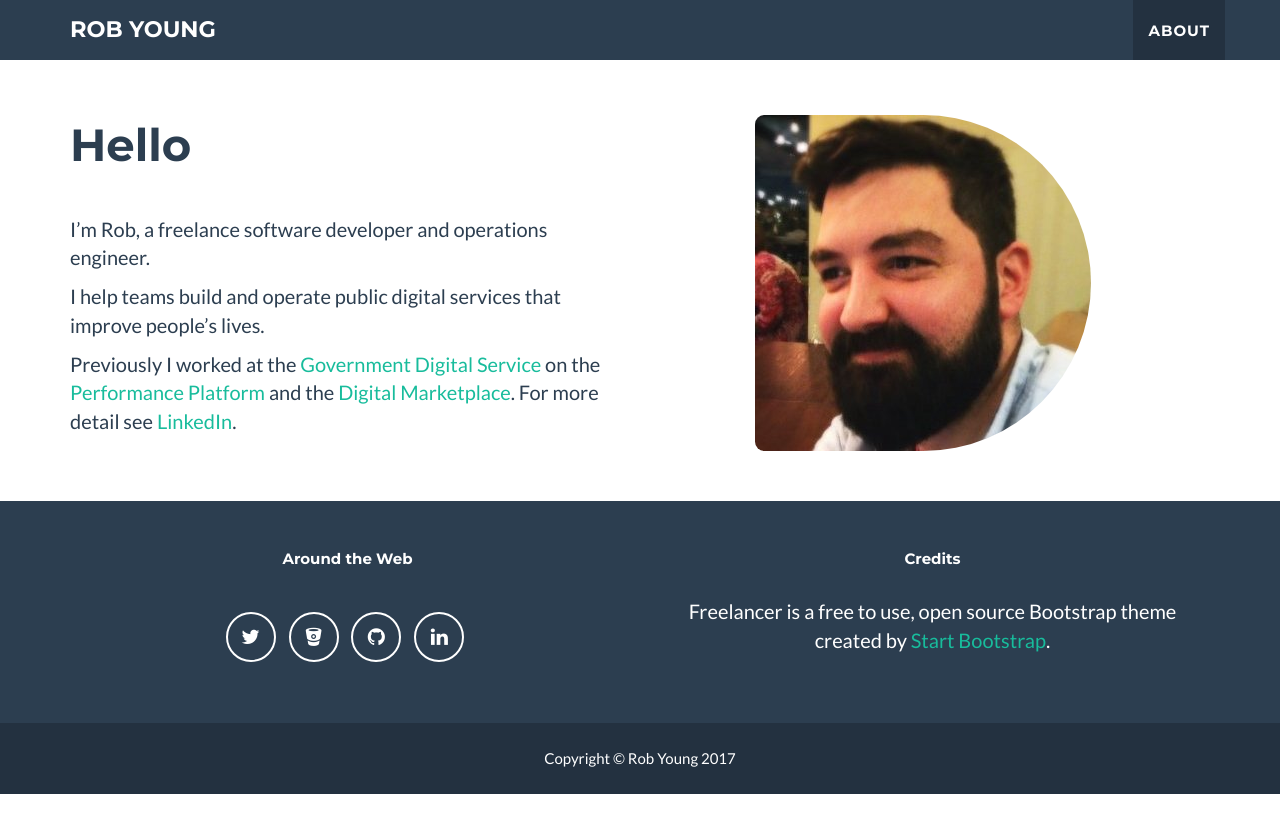
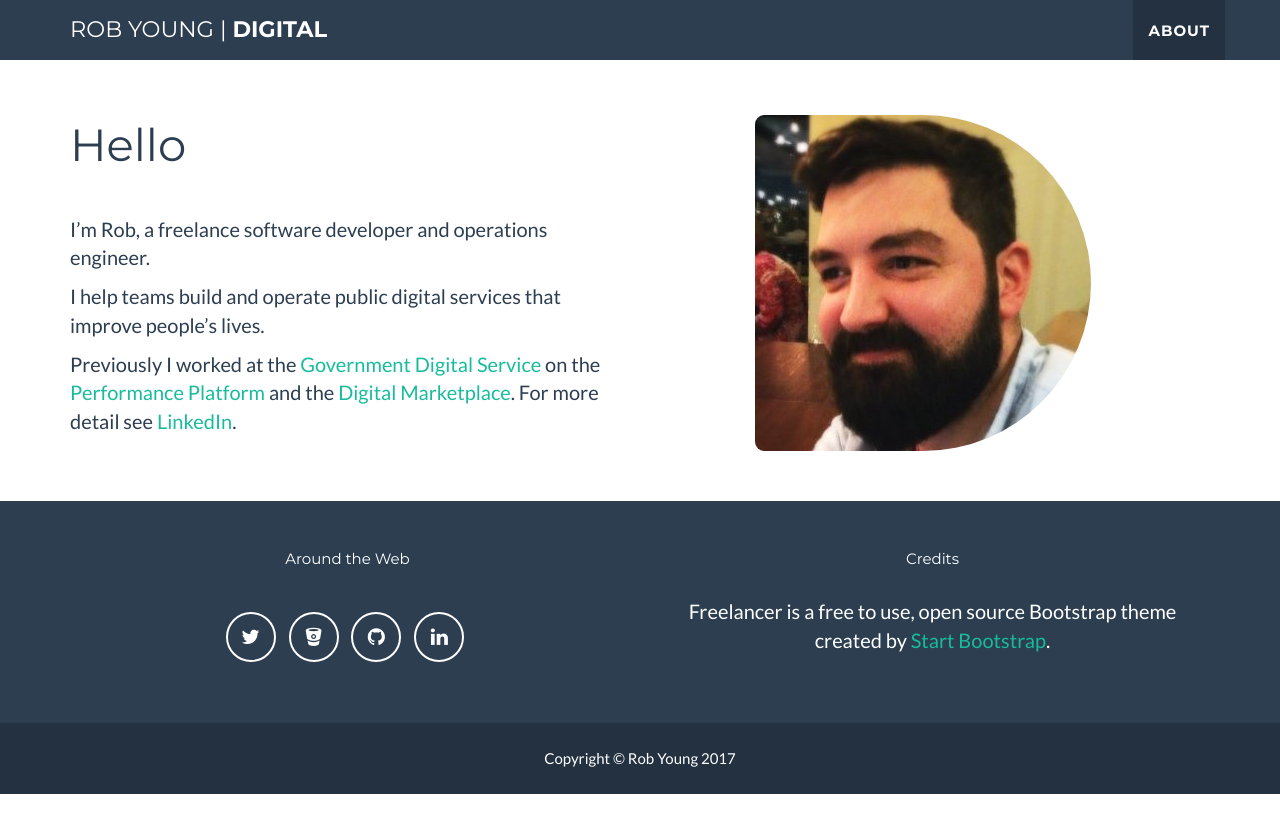
Before and after one commit to robyoung/robyoung.github.io, a Jekyll site: the page built from index.html, in a window 1280 px wide. Shown: the top 833 px of the page. Built offline with Jekyll 4.4.1, drawn with Linux system fonts in a browser that asks for light colours.

Commit message:
Update website to include full company name

```diff
--- a/_config.yml
+++ b/_config.yml
@@ -1,5 +1,5 @@
 # Site settings
-title: Rob Young
+title: Rob Young | <strong>Digital</strong>
 email: rob@robyoung.digital
 url: https://robyoung.digital
 description: "Write an awesome description for your new site here. You can edit this line in _config.yml. It will appear in your document head meta (for Google search results) and in your feed.xml site description."
--- a/_includes/css/main.css
+++ b/_includes/css/main.css
@@ -34,7 +34,6 @@ h6 {
     font-size: inherit;
     margin: inherit;
     font-family: Montserrat,"Helvetica Neue",Helvetica,Arial,sans-serif;
-    font-weight: 700;
 }
 
 hr.star-light,
```
